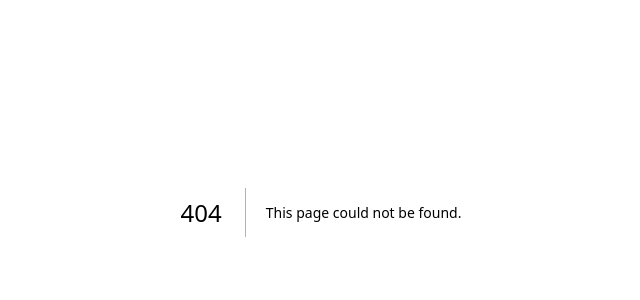
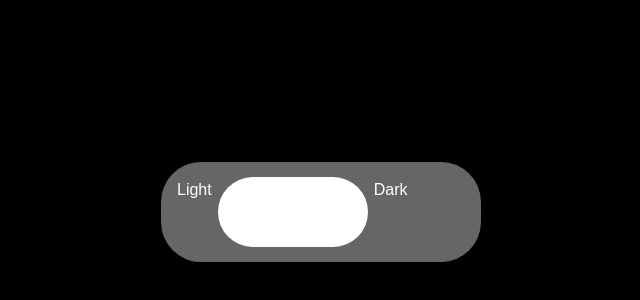
Before and after one commit to GRIN-96/react-component, a Next.js app: page /toggle in a window 1280 px wide. Before the commit this address had no page. Shown: the part 188-488 px from the top of the page, without its empty margins (319-959 px from the left). Built offline with nearby package versions, Linux system fonts and the light colour scheme.

Commit message:
2024 1118 임시반영

```diff
--- a/app/page.module.scss
+++ b/app/page.module.scss
@@ -152,3 +152,54 @@
   100% { opacity: 1; height: 8px;}
 }
   /* 마우스 휠 모션 */
+
+  /* 토글 버튼 */
+  .toggle_container {
+    box-sizing: border-box;
+  }
+
+  .toggle_body {
+    min-height: 100vh;
+    padding: 0;
+    margin: 0;
+    background: black;
+    background-repeat: no-repeat;
+    display: flex;
+    justify-content: center;
+    align-items: center;
+  }
+
+  .App {
+    font-family: sans-serif;
+    text-align: center;
+  }
+
+  .switch {
+    // width: 160px;
+    width: 320px;
+    height: 100px;
+    background-color: rgba(255, 255, 255, 0.4);
+    display: flex;
+    justify-content: flex-start;
+    border-radius: 40px;
+    padding: 10px;
+    cursor: pointer;
+    div {
+      padding: 6px;
+      text-align: center;
+      z-index: 1;
+    }
+  }
+
+  .switch[data-isOn="true"] {
+    justify-content: flex-end;
+  }
+
+  .handle {
+    width: 150px;
+    height: 70px;
+    margin: auto 0;
+    background-color: white;
+    border-radius: 40px;
+  }
+  /* 토글 버튼 */
--- a/app/page.tsx
+++ b/app/page.tsx
@@ -13,6 +13,9 @@ export default function Home() {
             <Link href="./scroll/" className={Styles.link}>
                 Scroll
             </Link>
+            <Link href="./toggle/" className={Styles.link}>
+                Toggle Button
+            </Link>
         </main>
     );
 }
--- a/app/pinMenu/page.tsx
+++ b/app/pinMenu/page.tsx
@@ -34,7 +34,7 @@ const MenuBar = ({obj}) => {
     }, []);
 
     const handleMouseOut = () => {
-        setSelectedMenu(page); // 현재 메뉴로 이동되도록 수정
+        setSelectedMenu(selectedMenu); // 현재 메뉴로 이동되도록 수정
     }
 
 
@@ -49,7 +49,7 @@ const MenuBar = ({obj}) => {
                     <ul>
                         {icons.map((item, i) => {
                             return (
-                            <li key={`${item.shape}-${i}`} onClick={() => setSelectedMenu(item.shape)} onMouseOver={() => setSelectedMenu(item.shape)} //onMouseOut={handleMouseOut}
+                            <li key={`${item.shape}-${i}`} onMouseOver={() => setSelectedMenu(item.shape)}
                             >
                                 {item.shape}
                                 {item.shape == selectedMenu ? (
--- /dev/null
+++ b/app/toggle/page.tsx
@@ -0,0 +1,29 @@
+"use client";
+import Link from "next/link";
+import React, { useState } from "react";
+import { motion } from "framer-motion";
+import Styles from "../page.module.scss";
+
+export default function Toggle() {
+    const [isOn, setIsOn] = useState(false);
+
+    const toggleSwitch = () => setIsOn(!isOn);
+
+    return (
+        <main className={Styles.toggle_container}>
+            <div className={Styles.toggle_body}>
+                <div className={Styles.switch} data-isOn={isOn} onClick={toggleSwitch}>
+                    <div>Light</div>
+                    <motion.div className={Styles.handle} layout transition={spring} />
+                    <div>Dark</div>
+                </div>
+            </div>
+        </main>
+    );
+}
+
+const spring = {
+    type: "spring",
+    stiffness: 700,
+    damping: 30
+};
```
